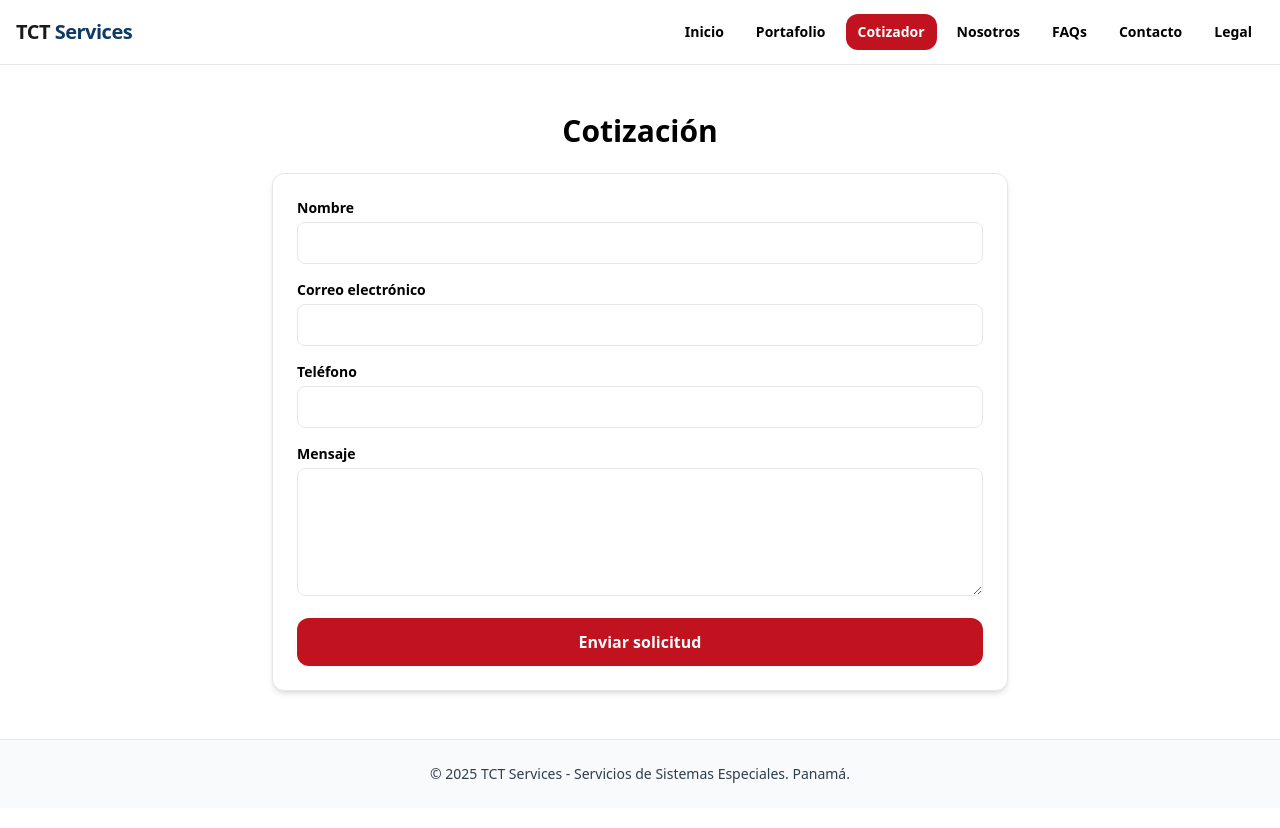
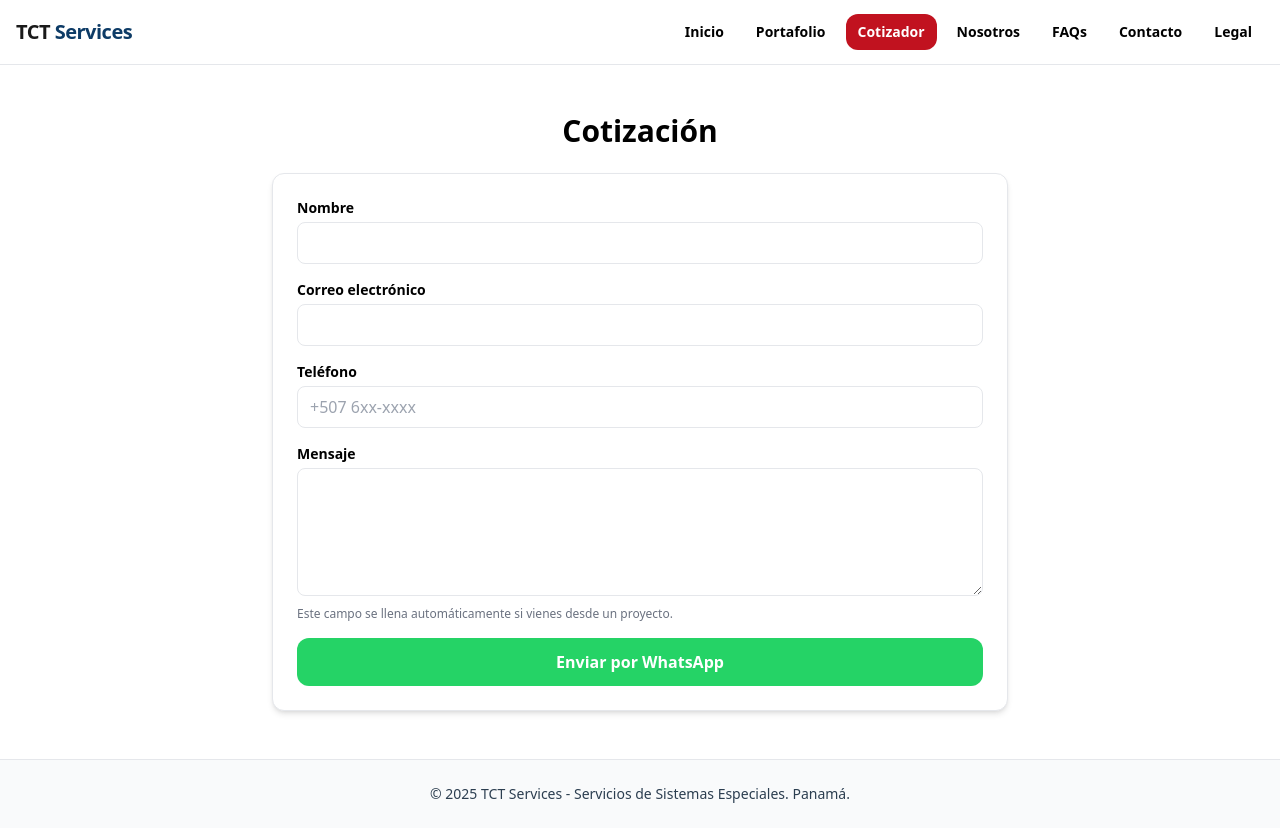
Before and after one commit to eteruel21/tct-portfolio, a React (Vite) app: page /cotizador in a window 1280 px wide. Built offline with nearby package versions, Linux system fonts and the light colour scheme.

Commit message:
Actualización del sitio

```diff
--- a/src/PortfolioGaleria.jsx
+++ b/src/PortfolioGaleria.jsx
@@ -136,7 +136,6 @@ export default function PortfolioGaleria() {
           </div>
         </div>
       </header>
-
       <main className="max-w-7xl mx-auto px-4 py-8">
         {!hasData ? (
           <p className="text-center text-[#2C3E50]">Sin resultados.</p>
@@ -154,13 +153,12 @@ export default function PortfolioGaleria() {
                   <img
                     src={it.src}
                     alt={it.titulo}
-                    className="w-full h-50 object-cover cursor-pointer hover:scale-[1.03] transition-transform duration-300"
+                    className="w-full h-56 object-cover cursor-pointer hover:scale-[1.03] transition-transform duration-300"
                     loading="lazy"
                     onClick={() => open(idx)}
                     role="button"
                     aria-label={`Abrir ${it.titulo}`}
                   />
-
                   <figcaption className="p-4 flex flex-col justify-between flex-grow">
                     <div>
                       <h3 className="font-semibold text-[#1A1A1A] text-base md:text-lg">
@@ -170,7 +168,6 @@ export default function PortfolioGaleria() {
                         {it.ubicacion} • {new Date(it.fecha).toLocaleDateString()}
                       </p>
                     </div>
-
                     <div className="mt-3">
                       <Link
                         to={`/cotizador?mensaje=${encodeURIComponent(
@@ -188,7 +185,6 @@ export default function PortfolioGaleria() {
           </ul>
         )}
       </main>
-
       {openIndex >= 0 && hasData && (
         <div className="fixed inset-0 z-50 bg-black/80 flex items-center justify-center p-4" onClick={close} role="dialog" aria-modal="true">
           <div className="relative max-w-5xl w-full" onClick={(e) => e.stopPropagation()}>
@@ -207,7 +203,6 @@ export default function PortfolioGaleria() {
           </div>
         </div>
       )}
-
       <footer className="max-w-7xl mx-auto px-4 pb-12 text-center">
         <Link to="/cotizador" className="inline-block mt-6 px-6 py-3 rounded-2xl bg-[#0D3B66] text-white font-semibold hover:bg-[#1B4F72]">
           ¿Proyecto similar? Hablemos
--- a/src/pages/Cotizador.jsx
+++ b/src/pages/Cotizador.jsx
@@ -1,5 +1,8 @@
 import { useSearchParams } from "react-router-dom";
 import { useState, useEffect } from "react";
+
+// Cambia este número por el tuyo (sin símbolos ni espacios)
+const WHATSAPP_NUMBER = "50768608608";
 
 export default function Cotizador() {
   const [searchParams] = useSearchParams();
@@ -24,7 +27,20 @@ export default function Cotizador() {
 
   const handleSubmit = (e) => {
     e.preventDefault();
-    console.log("Formulario enviado:", formData);
+
+    const texto = `
+*Solicitud de cotización* 🧾
+
+*Nombre:* ${formData.nombre}
+*Correo:* ${formData.email}
+*Teléfono:* ${formData.telefono || "No indicado"}
+
+*Mensaje:*
+${formData.mensaje}
+    `;
+
+    const url = `https://wa.me/${WHATSAPP_NUMBER}?text=${encodeURIComponent(texto)}`;
+    window.open(url, "_blank", "noopener,noreferrer");
   };
 
   return (
@@ -45,6 +61,7 @@ export default function Cotizador() {
             required
           />
         </div>
+
         <div>
           <label className="block text-sm font-semibold mb-1">Correo electrónico</label>
           <input
@@ -56,6 +73,7 @@ export default function Cotizador() {
             required
           />
         </div>
+
         <div>
           <label className="block text-sm font-semibold mb-1">Teléfono</label>
           <input
@@ -64,8 +82,10 @@ export default function Cotizador() {
             value={formData.telefono}
             onChange={handleChange}
             className="w-full border rounded-lg px-3 py-2"
+            placeholder="+507 6xx-xxxx"
           />
         </div>
+
         <div>
           <label className="block text-sm font-semibold mb-1">Mensaje</label>
           <textarea
@@ -75,12 +95,16 @@ export default function Cotizador() {
             className="w-full border rounded-lg px-3 py-2 h-32"
             required
           />
+          <p className="text-xs text-gray-500 mt-1">
+            Este campo se llena automáticamente si vienes desde un proyecto.
+          </p>
         </div>
+
         <button
           type="submit"
-          className="w-full bg-[#C1121F] text-white py-3 rounded-xl font-semibold hover:bg-[#A10E1A]"
+          className="w-full bg-[#25D366] text-white py-3 rounded-xl font-semibold hover:bg-[#1EBE59]"
         >
-          Enviar solicitud
+          Enviar por WhatsApp
         </button>
       </form>
     </section>
```
